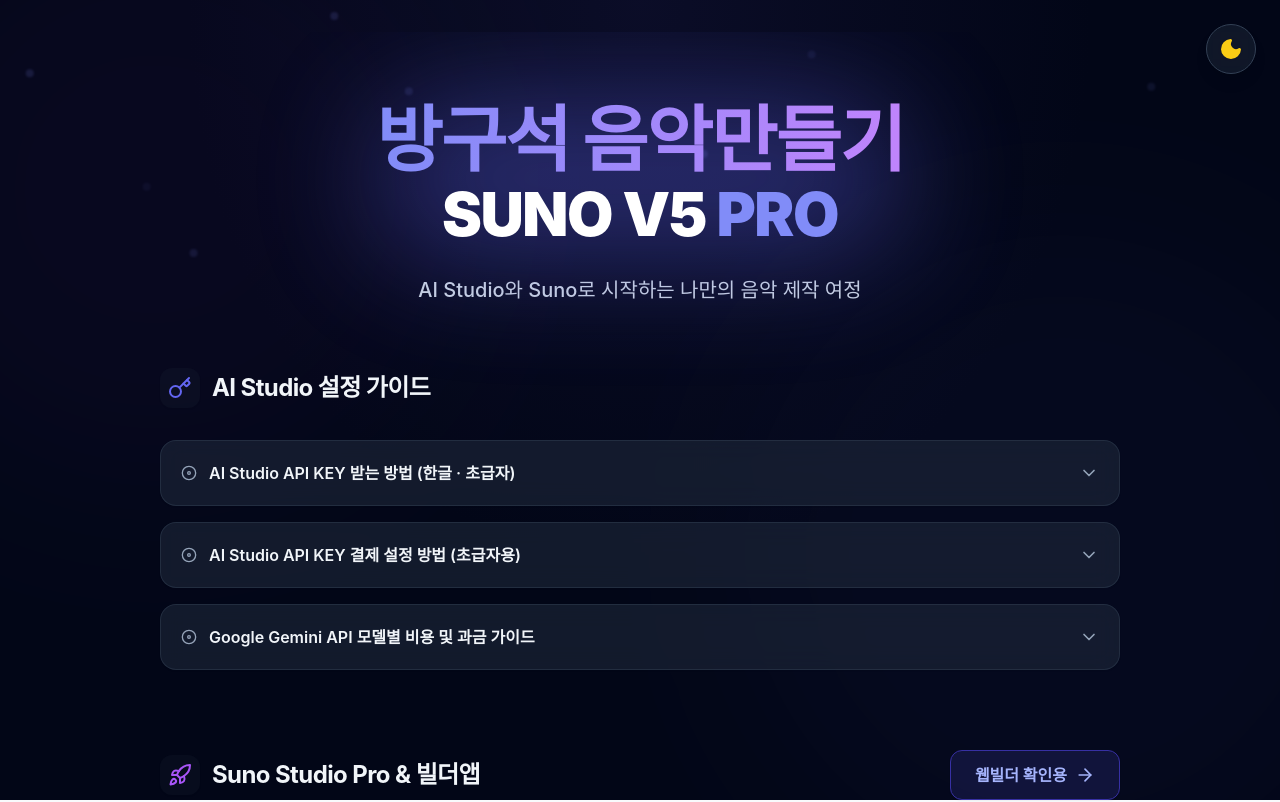
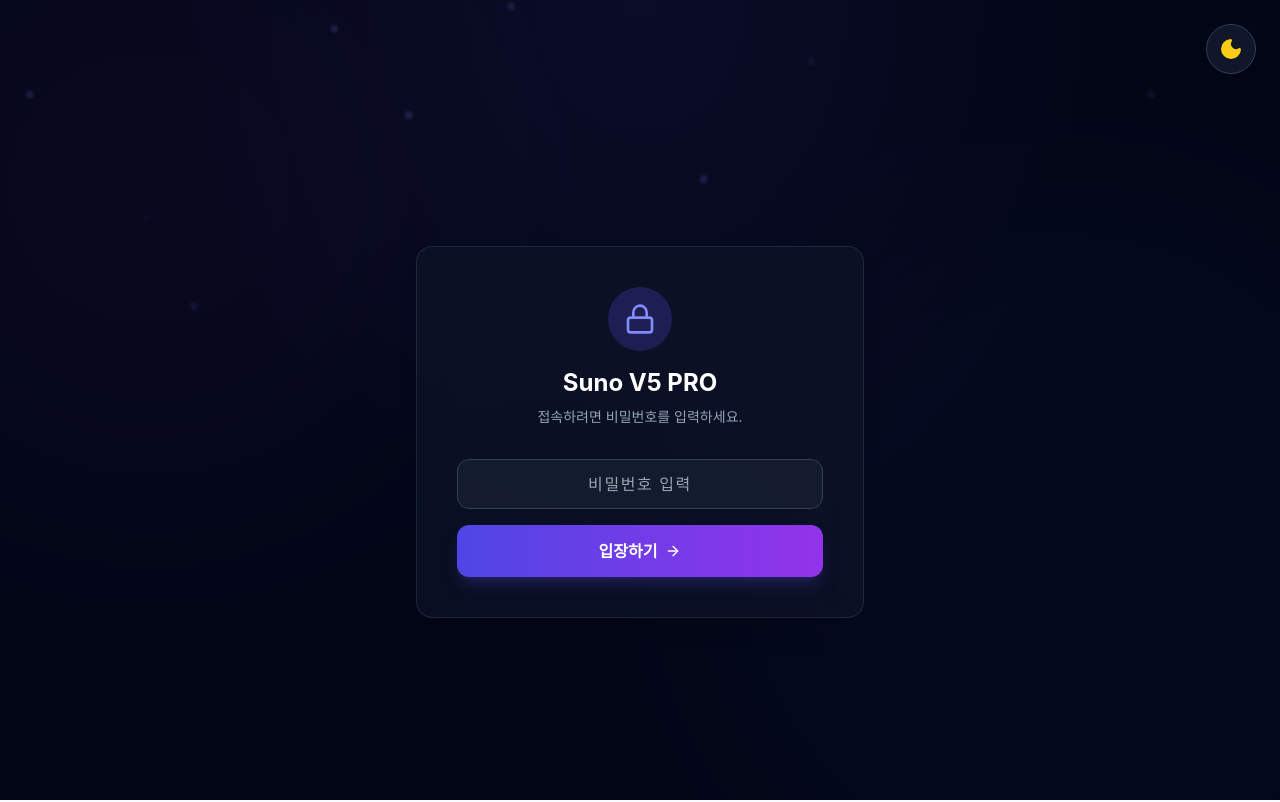
Before and after one commit to parkys1004/Suno-V5-Pro, a React (Vite) app: page / in a window 1280 px wide. Shown: the top 802 px of the page. Built offline with nearby package versions, Linux system fonts and the light colour scheme; a web font is replaced by a local one.

Commit message:
feat: Implement password protection and image generation feature
Adds a password gate to the application to restrict access to sensitive content. Introduces a new "Album Art Image Generator Web Builder" feature, allowing users to create high-quality album art with simple clicks.

```diff
--- a/App.tsx
+++ b/App.tsx
@@ -1,28 +1,113 @@
 import React, { useState } from 'react';
-import { motion } from 'framer-motion';
+import { motion, AnimatePresence } from 'framer-motion';
+import { Lock, ArrowRight, AlertCircle } from 'lucide-react';
 
 // Component Imports
 import Background from './components/Background';
-import { ThemeToggle } from './components/SharedUI';
+import { ThemeToggle, GlassCard } from './components/SharedUI';
 import ApiGuideSection from './components/ApiGuideSection';
 import AppsToolsSection from './components/AppsToolsSection';
 import StrategySection from './components/StrategySection';
 
 // --- Main App Component ---
 
+// 설정할 비밀번호 (여기서 변경하세요)
+const ACCESS_PASSWORD = "suno2026";
+
 const App: React.FC = () => {
   // Default to dark mode (true)
   const [darkMode, setDarkMode] = useState(true);
 
+  // Auth States
+  const [isAuthenticated, setIsAuthenticated] = useState(false);
+  const [passwordInput, setPasswordInput] = useState("");
+  const [loginError, setLoginError] = useState(false);
+
+  const handleLogin = (e: React.FormEvent) => {
+    e.preventDefault();
+    if (passwordInput === ACCESS_PASSWORD) {
+      setIsAuthenticated(true);
+      setLoginError(false);
+    } else {
+      setLoginError(true);
+      // Shake effect logic could go here, for now just error state
+    }
+  };
+
   return (
     <div className={darkMode ? 'dark' : ''}>
-      <div className="min-h-screen text-slate-800 dark:text-slate-100 font-sans selection:bg-indigo-200 dark:selection:bg-indigo-900 selection:text-indigo-900 dark:selection:text-indigo-100 overflow-x-hidden transition-colors duration-500">
+      <div className="min-h-screen text-slate-800 dark:text-slate-100 font-sans selection:bg-indigo-200 dark:selection:bg-indigo-900 selection:text-indigo-900 dark:selection:text-indigo-100 overflow-x-hidden transition-colors duration-500 flex flex-col">
         <Background />
 
         <ThemeToggle darkMode={darkMode} setDarkMode={setDarkMode} />
 
-        <main className="max-w-5xl mx-auto p-4 md:p-8 relative z-10">
+        <AnimatePresence mode="wait">
+          {!isAuthenticated ? (
+            /* --- Login Screen --- */
+            <motion.div
+              key="login"
+              initial={{ opacity: 0, scale: 0.9 }}
+              animate={{ opacity: 1, scale: 1 }}
+              exit={{ opacity: 0, scale: 1.1, filter: "blur(10px)" }}
+              transition={{ duration: 0.5 }}
+              className="flex-1 flex items-center justify-center p-4 z-10"
+            >
+              <GlassCard className="w-full max-w-md p-8 md:p-10 border-indigo-100 dark:border-indigo-900/50">
+                <div className="text-center mb-8">
+                  <div className="w-16 h-16 bg-indigo-100 dark:bg-indigo-900/50 rounded-full flex items-center justify-center mx-auto mb-4 text-indigo-600 dark:text-indigo-400">
+                    <Lock className="w-8 h-8" />
+                  </div>
+                  <h1 className="text-2xl font-bold text-slate-900 dark:text-white mb-2">Suno V5 PRO</h1>
+                  <p className="text-slate-600 dark:text-slate-400 text-sm">접속하려면 비밀번호를 입력하세요.</p>
+                </div>
 
+                <form onSubmit={handleLogin} className="space-y-4">
+                  <div>
+                    <input
+                      type="password"
+                      value={passwordInput}
+                      onChange={(e) => {
+                        setPasswordInput(e.target.value);
+                        if (loginError) setLoginError(false);
+                      }}
+                      placeholder="비밀번호 입력"
+                      className={`w-full px-4 py-3 rounded-xl bg-slate-50 dark:bg-slate-800/50 border focus:ring-2 focus:ring-indigo-500 outline-none transition-all font-medium text-center tracking-widest ${
+                        loginError
+                          ? 'border-red-500 text-red-900 dark:text-red-200 focus:border-red-500 focus:ring-red-200'
+                          : 'border-slate-200 dark:border-slate-700 text-slate-900 dark:text-white focus:border-indigo-500'
+                      }`}
+                    />
+                    {loginError && (
+                      <motion.p
+                        initial={{ opacity: 0, y: -5 }}
+                        animate={{ opacity: 1, y: 0 }}
+                        className="text-red-500 text-xs mt-2 text-center flex items-center justify-center gap-1 font-bold"
+                      >
+                        <AlertCircle className="w-3 h-3" /> 비밀번호가 올바르지 않습니다.
+                      </motion.p>
+                    )}
+                  </div>
+
+                  <motion.button
+                    whileHover={{ scale: 1.02 }}
+                    whileTap={{ scale: 0.98 }}
+                    type="submit"
+                    className="w-full py-3.5 bg-gradient-to-r from-indigo-600 to-purple-600 hover:from-indigo-500 hover:to-purple-500 text-white rounded-xl font-bold shadow-lg shadow-indigo-200 dark:shadow-indigo-900/50 flex items-center justify-center gap-2 transition-all"
+                  >
+                    입장하기 <ArrowRight className="w-4 h-4" />
+                  </motion.button>
+                </form>
+              </GlassCard>
+            </motion.div>
+          ) : (
+            /* --- Main Content --- */
+            <motion.main
+              key="main"
+              initial={{ opacity: 0 }}
+              animate={{ opacity: 1 }}
+              transition={{ duration: 0.8 }}
+              className="max-w-5xl mx-auto p-4 md:p-8 relative z-10 w-full"
+            >
               {/* Header */}
               <header className="text-center mb-16 pt-10">
                 <motion.div
@@ -66,8 +151,9 @@
               <footer className="text-center py-10 border-t border-slate-200/50 dark:border-slate-700/50 mt-20">
                 <p className="text-slate-500 dark:text-slate-400 text-sm font-medium">© 2026 방구석 음악만들기 - Suno Studio Pro Project</p>
               </footer>
-
-        </main>
+            </motion.main>
+          )}
+        </AnimatePresence>
 
         {/* Global CSS for custom animations */}
         <style>{`
--- a/components/AppsToolsSection.tsx
+++ b/components/AppsToolsSection.tsx
@@ -5,7 +5,8 @@
   ArrowRight,
   Copy,
   Music,
-  Wand2
+  Wand2,
+  Image as ImageIcon
 } from 'lucide-react';
 import { GlassCard, SectionTitle } from './SharedUI';
 
@@ -73,6 +74,37 @@
               Prompt Lab 바로가기 <ArrowRight className="w-4 h-4" />
            </motion.a>
         </GlassCard>
+
+        <GlassCard className="p-8 relative overflow-hidden group h-full flex flex-col justify-between md:col-span-2 border-pink-200 dark:border-pink-900/30">
+          <div className="absolute top-0 right-0 p-3 opacity-10 dark:opacity-20 group-hover:opacity-20 dark:group-hover:opacity-30 transition-opacity">
+             <ImageIcon className="w-24 h-24 text-pink-600 dark:text-pink-400 transform -rotate-12" />
+          </div>
+          <div className="relative z-10">
+             <motion.span
+               whileHover={{ scale: 1.05 }}
+               className="bg-gradient-to-r from-pink-500 to-rose-500 text-white text-xs font-bold px-3 py-1 rounded-full mb-4 inline-block shadow-lg shadow-pink-200 dark:shadow-pink-900/50"
+             >
+               NEW APP
+             </motion.span>
+             <div className="flex flex-col md:flex-row md:items-end md:justify-between gap-4">
+                <div>
+                   <h3 className="text-2xl font-bold text-slate-900 dark:text-white mb-2">앨범아트 이미지 생성 웹빌더</h3>
+                   <p className="text-slate-600 dark:text-slate-300 leading-relaxed font-medium max-w-xl">
+                      복잡한 프롬프트 없이 클릭만으로 고퀄리티 앨범 아트를 제작해보세요.
+                   </p>
+                </div>
+                <motion.a
+                  href="https://ai.studio/apps/drive/1HPxZpePSKUPH5-pW4MdkYYyAjqjk5a0R?fullscreenApplet=true"
+                  target="_blank"
+                  rel="noopener noreferrer"
+                  whileTap={{ scale: 0.95 }}
+                  className="w-full md:w-auto px-8 py-3 bg-slate-900 dark:bg-white text-white dark:text-slate-900 rounded-xl font-semibold flex items-center justify-center gap-2 group-hover:bg-pink-600 dark:group-hover:bg-pink-400 transition-colors cursor-pointer whitespace-nowrap"
+                >
+                  앱 실행하기 <ArrowRight className="w-4 h-4 group-hover:translate-x-1 transition-transform" />
+                </motion.a>
+             </div>
+          </div>
+        </GlassCard>
       </div>
 
       {/* Copy Instruction */}
@@ -84,8 +116,8 @@
           <div>
             <h4 className="font-bold text-slate-900 dark:text-slate-100 text-lg mb-1">앱 커스텀 이용 안내</h4>
             <p className="text-slate-700 dark:text-slate-300 text-base leading-relaxed font-medium">
-              이용하실 때 앱 복사를 하신 후 이용을 하시면 됩니다. <br className="hidden md:block"/>
-              아래 이미지 왼쪽 두 번째 버튼을 클릭하시면 됩니다.
+              직접 커스텀 하셔서 이용하셔도 됩니다.(Aistudio 빌더앱) <br className="hidden md:block"/>
+              이용하실때 앱 복사를 하신후 이용을 하시면 됩니다. 상단 오른쪽 (카피앱 클릭)
             </p>
           </div>
         </div>
```
Lines whose indentation alone changed are shown as unchanged.
